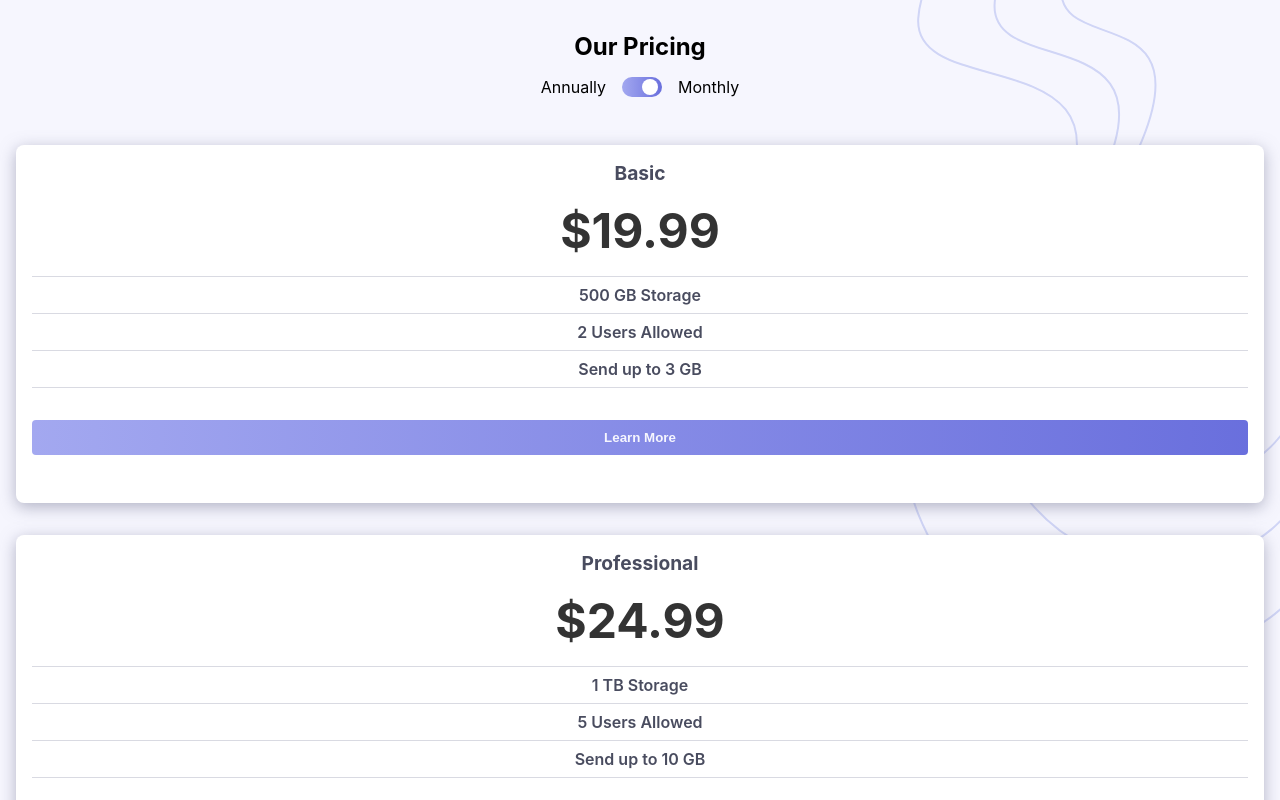
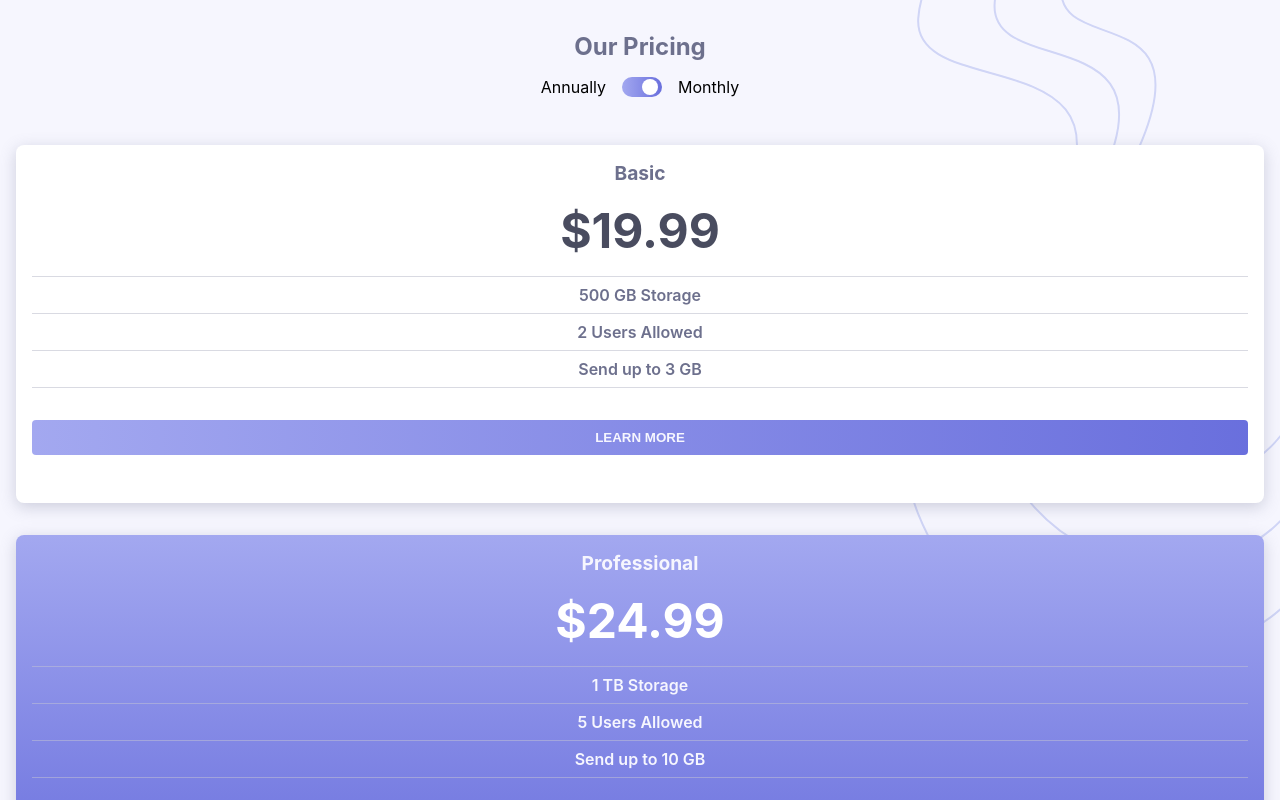
Before and after one commit to SyntheticDesigner/pricing-component-toggle, a React (Create React App) app: page / in a window 1280 px wide. Shown: the top 800 px of the page. Built offline with nearby package versions, Linux system fonts and the light colour scheme.

Commit message:
implemented condition rendering and toggle functionality

```diff
--- a/src/components/OurPricing.js
+++ b/src/components/OurPricing.js
@@ -1,4 +1,4 @@
-import React from "react";
+import React, { useState } from "react";
 import PriceCard from "./PriceCard";
 import { PriceWrap, PricingSection } from "./StyledComponents";
 import TglBtn from "./TglBtn";
@@ -26,23 +26,50 @@ const options = [
 ];
 //colors are hsla
 const theme = {
-  vLightColor: "240, 78%, 98%",
-  lightColor: "234, 14%, 74%",
-  color: "233, 13%, 49%",
-  darkColor: "232, 13%, 33%",
+  bgMain: "hsl(240, 78%, 98%)",
   gradient: `hsl(236, 72%, 79%),hsl(237, 63%, 64%)`,
+  primaryColor: "hsl(233, 13%, 49%)",
+  light: {
+    lightColor: "hsla(234, 14%, 74%, 0.5)",
+    primaryColor: "hsl(233, 13%, 49%)",
+    shadow: "hsla(233, 13%, 49%, 0.3)",
+    priceColor: "hsl(232, 13%, 33%)",
+    bgCard: `white`,
+    btnText: "hsl(240, 78%, 98%)",
+    bgBtn: `linear-gradient(
+      90deg, hsl(236, 72%, 79%),hsl(237, 63%, 64%))`,
+  },
+  dark: {
+    lightColor: "hsla(234, 14%, 80%, 0.5)",
+    primaryColor: "hsl(240, 78%, 98%)",
+    shadow: "hsla(233, 13%, 49%, 0.3)",
+    priceColor: "white",
+    bgCard: `linear-gradient(
+      180deg, hsl(236, 72%, 79%),hsl(237, 63%, 64%))`,
+    btnText: "hsl(237, 63%, 64%)",
+    bgBtn: `hsl(240, 78%, 98%)`,
+  },
 };
 
 export default function OurPricing() {
+  const [toggle, setToggle] = useState(true);
   return (
     <ThemeProvider theme={theme}>
       <PricingSection>
         <h1>Our Pricing</h1>
-        <TglBtn />
+        <TglBtn toggle={toggle} setToggle={setToggle}/>
         <PriceWrap>
-          {options.map((option) => (
-            <PriceCard key={option.name} option={option} />
-          ))}
+          {options.map((option, index) =>
+            index % 2 ? (
+              <ThemeProvider theme={theme.dark}>
+                <PriceCard key={option.name} option={option} toggle={toggle}/>
+              </ThemeProvider>
+            ) : (
+              <ThemeProvider theme={theme.light}>
+                <PriceCard key={option.name} option={option} toggle={toggle}/>
+              </ThemeProvider>
+            )
+          )}
         </PriceWrap>
       </PricingSection>
     </ThemeProvider>
--- a/src/components/PriceCard.js
+++ b/src/components/PriceCard.js
@@ -1,11 +1,11 @@
 import React from "react";
 import { CardBox } from "./StyledComponents";
 
-export default function PriceCard({ option }) {
+export default function PriceCard({ option, toggle }) {
   return (
     <CardBox>
       <h1>{option.name}</h1>
-      <strong>{option.monthlyPrice}</strong>
+      <strong>{toggle?option.monthlyPrice:option.yearlyPrice}</strong>
       <hr />
       <ul>
         {option.features.map((feature, index) => (
@@ -15,7 +15,7 @@ export default function PriceCard({ option }) {
           </li>
         ))}
       </ul>
-      <button>Learn More</button>
+      <button>LEARN MORE</button>
     </CardBox>
   );
 }
--- a/src/components/StyledComponents.js
+++ b/src/components/StyledComponents.js
@@ -3,7 +3,7 @@ import styled from "styled-components";
 export const PricingSection = styled.section`
   position: relative;
   padding: 16px;
-  background-color: hsl(${({theme})=>theme.vLightColor});
+  background-color: ${({theme})=>theme.bgMain};
   background-image: url(${process.env.PUBLIC_URL + "/images/bg-top.svg"}),
     url(${process.env.PUBLIC_URL + "/images/bg-bottom.svg"});
   background-position: right top, left bottom;
@@ -11,6 +11,7 @@ export const PricingSection = styled.section`
   min-height: 100vh;
   & > h1 {
     padding: 16px 0px;
+    color: ${({theme})=>theme.primaryColor};
   }
 `;
 
@@ -41,7 +42,8 @@ export const Toggle = styled.button`
     top: 50%;
     left: 4px;
     border-radius: 50%;
-    transform: translate(100%, -50%);
+    transition: transform 0.2s;
+    transform: ${({toggle})=>toggle?`translate(100%, -50%)`:`translate(0%, -50%)`};
   }
 `;
 
@@ -53,37 +55,35 @@ export const PriceWrap = styled.div`
 `;
 
 export const CardBox = styled.div`
-  background-color: white;
+  /* background-color: white; */
+  background: ${({theme})=>theme.bgCard};
   padding: 16px;
   border-radius: 8px;
-  box-shadow: 0px 4px 16px hsla(${({theme})=>theme.color}, 0.5);
+  box-shadow: 0px 4px 16px ${({theme})=>theme.shadow};
   hr {
     border: none;
-    border-bottom: 1px solid hsla(${({theme})=>theme.lightColor}, 0.5);
+    border-bottom: 1px solid ${({theme})=>theme.lightColor};
   }
   & > h1 {
     font-size: 1.2em;
-    color: hsla(${({theme})=>theme.darkColor});
+    color: ${({theme})=>theme.primaryColor};
   }
   & > strong {
     display: inline-block;
     font-size: 3em;
     padding: 16px;
-    color: rgba(0, 0, 0, 0.8);
+    color: ${({theme})=>theme.priceColor};
   }
   & > ul {
     list-style-type: none;
     p {
       padding: 8px 0px;
       font-weight: 600;
-      color: hsla(${({theme})=>theme.darkColor});
+      color: ${({theme})=>theme.primaryColor};
     }
   }
   & > button {
-    background-image: linear-gradient(
-      90deg,
-      ${({theme})=>theme.gradient}
-    );
+    background: ${({theme})=>theme.bgBtn};
     border: none;
     outline: none;
     padding: 10px;
@@ -91,6 +91,6 @@ export const CardBox = styled.div`
     margin: 32px 0px;
     border-radius: 4px;
     font-weight: 600;
-    color: hsl(${({theme})=>theme.vLightColor})
+    color: ${({theme})=>theme.btnText};
   }
 `;
--- a/src/components/TglBtn.js
+++ b/src/components/TglBtn.js
@@ -1,11 +1,17 @@
 import React from "react";
 import { Toggle, ToggleWrap } from "./StyledComponents";
 
-export default function TglBtn() {
+export default function TglBtn({ toggle, setToggle }) {
   return (
     <ToggleWrap>
       <label htmlFor='tglBtn'>Annually</label>
-      <Toggle id='tglBtn' onClick={()=>{console.log("Click")}}></Toggle>
+      <Toggle
+        id='tglBtn'
+        onClick={() => {
+          setToggle(!toggle);
+        }}
+        toggle={toggle}
+      ></Toggle>
       <label htmlFor='tglBtn'>Monthly</label>
     </ToggleWrap>
   );
```
